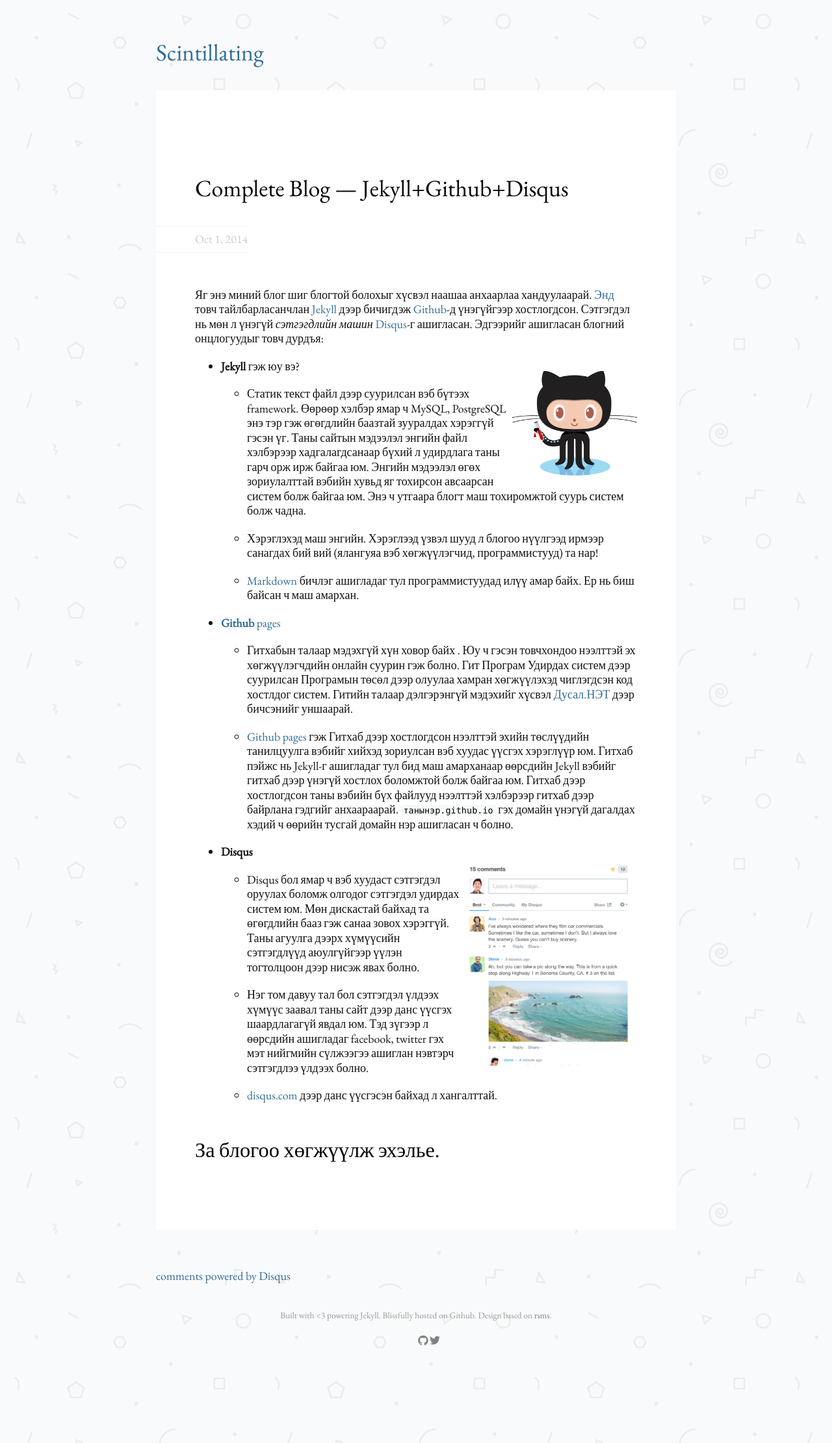
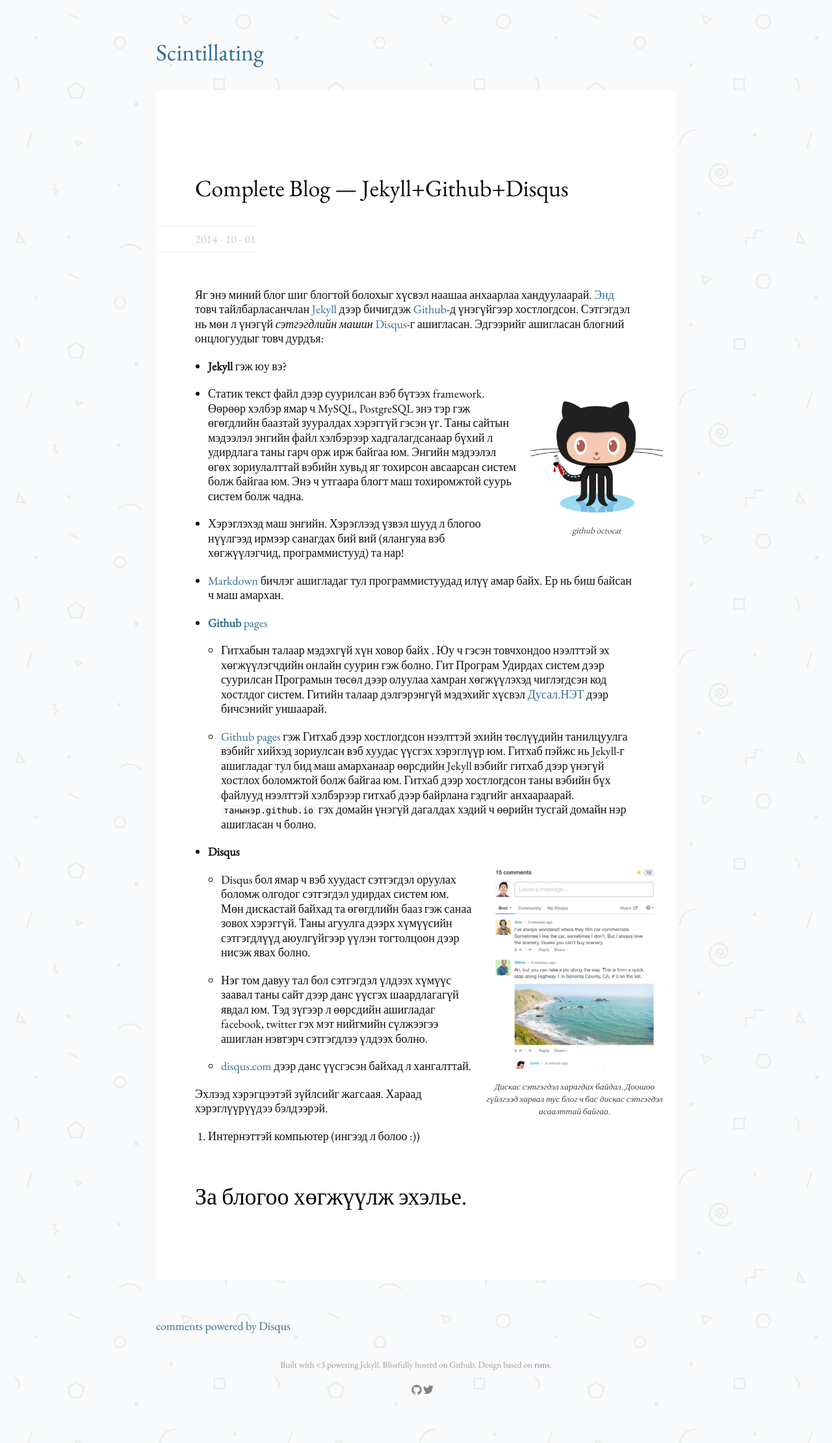
Before and after one commit to ganni/ganni.github.io, a Jekyll site: the page built from _posts/2014-10-01-complete-blog--jekyll-github-disqus.md, in a window 1280 px wide. Shown: the whole page at 65% size. Built offline with Jekyll 4.4.1, drawn with Linux system fonts in a browser that asks for light colours; comment, search, counter and statistics services are not loaded.

Commit message:
add figure caption css

```diff
--- a/_layouts/post.html
+++ b/_layouts/post.html
@@ -5,12 +5,12 @@
 <div class="post">
   <header class="post-header" {%if page.photo_url %} style="display:none;"{% endif %}>
     <h1 class="post-title">{{ page.title }}</h1>
-    <p class="post-meta">{{ page.date | date: "%b %-d, %Y" }}{% if page.author %} • {{ page.author }}{% endif %}{% if page.meta %} • {{ page.meta }}{% endif %}</p>
+    <p class="post-meta">{{ page.date | date: "%Y - %m - %d" }}{% if page.author %} • {{ page.author }}{% endif %}{% if page.meta %} • {{ page.meta }}{% endif %}</p>
   </header>
 
   <article class="post-content">
     {{ content }}
   </article>
-
+  <div class="breaker"></div>
 </div>
 </div>
--- a/_posts/2014-10-01-complete-blog--jekyll-github-disqus.md
+++ b/_posts/2014-10-01-complete-blog--jekyll-github-disqus.md
@@ -5,14 +5,15 @@
 categories: []
 tags: ["how to", "blog", "jekyll"]
 comments: true
-description: "Яг энэ миний блог шиг блогтой болохыг хүсвэл наашаа анхаарлаа хандуулаарай. Энд товч тайлбарласанчлан Jekyll дээр бичигдэж Github-д үнэгүйгээр хостлогдсон. Сэтгэгдэл нь мөн л үнэгүй _сэтгэгдлийн машин_ Disqus-г ашигласан. Дагаад хийгээрэй."
+description: "Яг энэ миний блог шиг блогтой болохыг хүсвэл наашаа анхаарлаа хандуулаарай. Энд товч тайлбарласанчлан Jekyll дээр бичигдэж Github-д үнэгүйгээр хостлогдсон. Сэтгэгдэл нь мөн л үнэгүй сэтгэгдлийн машин Disqus-г ашигласан. Дагаад хийгээрэй."
 ---
 
 Яг энэ миний блог шиг блогтой болохыг хүсвэл наашаа анхаарлаа хандуулаарай. [Энд]({% post_url 2014-09-25-hello-world %}) товч тайлбарласанчлан [Jekyll](http://jekyllrb.com) дээр бичигдэж [Github](http://github.com)-д үнэгүйгээр хостлогдсон. Сэтгэгдэл нь мөн л үнэгүй _сэтгэгдлийн машин_ [Disqus](http://disqus.com)-г ашигласан. Эдгээрийг ашигласан блогний онцлогуудыг товч дурдъя:
 
+
 - **Jekyll** гэж юу вэ?
-<img src="http://raw.githubusercontent.com/ganni/ganni.github.io/master/images/octojekyll.png" width="30%" align="right">
 
+<figure class="img-right"><img src="http://raw.githubusercontent.com/ganni/ganni.github.io/master/images/octojekyll.png" width="30%" align="left"><figcaption>github octocat</figcaption></figure>
   - Статик текст файл дээр суурилсан вэб бүтээх framework. Өөрөөр хэлбэр ямар ч MySQL, PostgreSQL энэ тэр гэж өгөгдлийн баазтай зууралдах хэрэггүй гэсэн үг. Таны сайтын мэдээлэл энгийн файл хэлбэрээр хадгалагдсанаар бүхий л удирдлага таны гарч орж ирж байгаа юм. Энгийн мэдээлэл өгөх зориулалттай вэбийн хувьд яг тохирсон авсаарсан систем болж байгаа юм. Энэ ч утгаара блогт маш тохиромжтой суурь систем болж чадна.
 
   - Хэрэглэхэд маш энгийн. Хэрэглээд үзвэл шууд л блогоо нүүлгээд ирмээр санагдах бий вий (ялангуяа вэб хөгжүүлэгчид, программистууд) та нар!
@@ -26,7 +27,8 @@
 
   - [Github pages](http://pages.github.com) гэж Гитхаб дээр хостлогдсон нээлттэй эхийн төслүүдийн танилцуулга вэбийг хийхэд зориулсан вэб хуудас үүсгэх хэрэглүүр юм. Гитхаб пэйжс нь Jekyll-г ашигладаг тул бид маш амарханаар өөрсдийн Jekyll вэбийг гитхаб дээр үнэгүй хостлох боломжтой болж байгаа юм. Гитхаб дээр хостлогдсон таны вэбийн бүх файлууд нээлттэй хэлбэрээр гитхаб дээр байрлана гэдгийг анхаараарай. `танынэр.github.io` гэх домайн үнэгүй дагалдах хэдий ч өөрийн тусгай домайн нэр ашигласан ч болно.
 
-<img src="{{site.url}}/images/disqus-example.jpg" width="40%" align="right">
+<figure class="img-right" style="width:40%;">
+<img src="{{site.url}}/images/disqus-example.jpg" width="40%" align="right"><figcaption>Дискас сэтгэгдэл харагдах байдал. Доошоо гүйлгээд харвал тус блог ч бас дискас сэтгэгдэл асаалттай байгаа.</figcaption></figure>
 
 - **Disqus**
 
@@ -37,4 +39,11 @@
   - [disqus.com](http://www.disqus.com) дээр данс үүсгэсэн байхад л хангалттай.
 
 
-### За блогоо хөгжүүлж эхэлье.
+
+
+
+Эхлээд хэрэгцээтэй зүйлсийг жагсаая. Хараад хэрэглүүрүүдээ бэлдээрэй.
+
+1. Интернэттэй компьютер (ингээд л болоо :))
+
+## За блогоо хөгжүүлж эхэлье.
--- a/_sass/_base.scss
+++ b/_sass/_base.scss
@@ -54,21 +54,60 @@
 /**
  * Figures
  */
-figure > img {
-    display: block;
+
+figure {
+  display:block;
+  max-width: 90%;
+  margin: 0 auto;
+  margin-bottom:  $spacing-unit/2;
+  > img {
+    width: 100%;
+  }
+  > figcaption {
+    width: 100%;
+    text-align: center;
+    margin-top: 10px;
+    font-style: italic;
+    font-size: $small-font-size*1.25;
+    line-height: 1.4;
+    color: $grey-color-dark;
+    clear: both;
+  }
+  @media screen and (min-width: 680px){
+  position: relative;
+  display:block;
+  max-width: 75%;
+  width: 30%;
+  box-sizing: border-box;
+  margin-top:     5px;
+  margin-bottom:  10px;
+  margin-left:    -$spacing-unit;
+  margin-right:   $spacing-unit/2;
+  float: left;
+  &.img-right {
+    margin-right:    -$spacing-unit;
+    margin-left: $spacing-unit/2;
+    float: right;
+  }
+  > figcaption {
+    position: relative;
+    left: 0px;
+    clear: both;
+    font-size: $small-font-size;
+  }
+  }
 }
-
-figcaption {
-    font-size: $small-font-size;
+figure::after {
+  content:"";
+clear:both;
 }
-
 
 
 /**
  * Lists
  */
 ul, ol {
-    margin-left: $spacing-unit;
+    margin-left: $spacing-unit/2;
 }
 
 li {
--- a/_sass/_layout.scss
+++ b/_sass/_layout.scss
@@ -5,13 +5,13 @@
 div.page-content {
   background:white;
   padding:70px 60px;
-  margin-bottom:60px;
+  margin-bottom: 60px;
   &.full-bleed {
-    padding:0;
+    padding: 0;
   }
   &.photo {
     padding: 0;
-    margin:0;
+    margin: 0;
   }
   img, iframe {
     display:block; max-width:100%; margin:1em 0;
@@ -22,8 +22,8 @@
 }
 
 div.home div.end {
-  padding:40px;
-  text-align:center;
+  padding: 40px;
+  text-align: center;
 }
 
 /* --------------------------------------------------------------------------------------------- */
@@ -42,7 +42,7 @@
   }
   .padded-content {
     display: block;
-    padding: 40px;
+    padding: $spacing-unit;
   }
 }
   a.post-excerpt.photo {
```
Also changed, not shown: 404.html (+8 -15 lines), _posts/2014-10-02-what-to-do-when-feeling-sleepy.md (added, +9 -0 lines), 1 other file.
